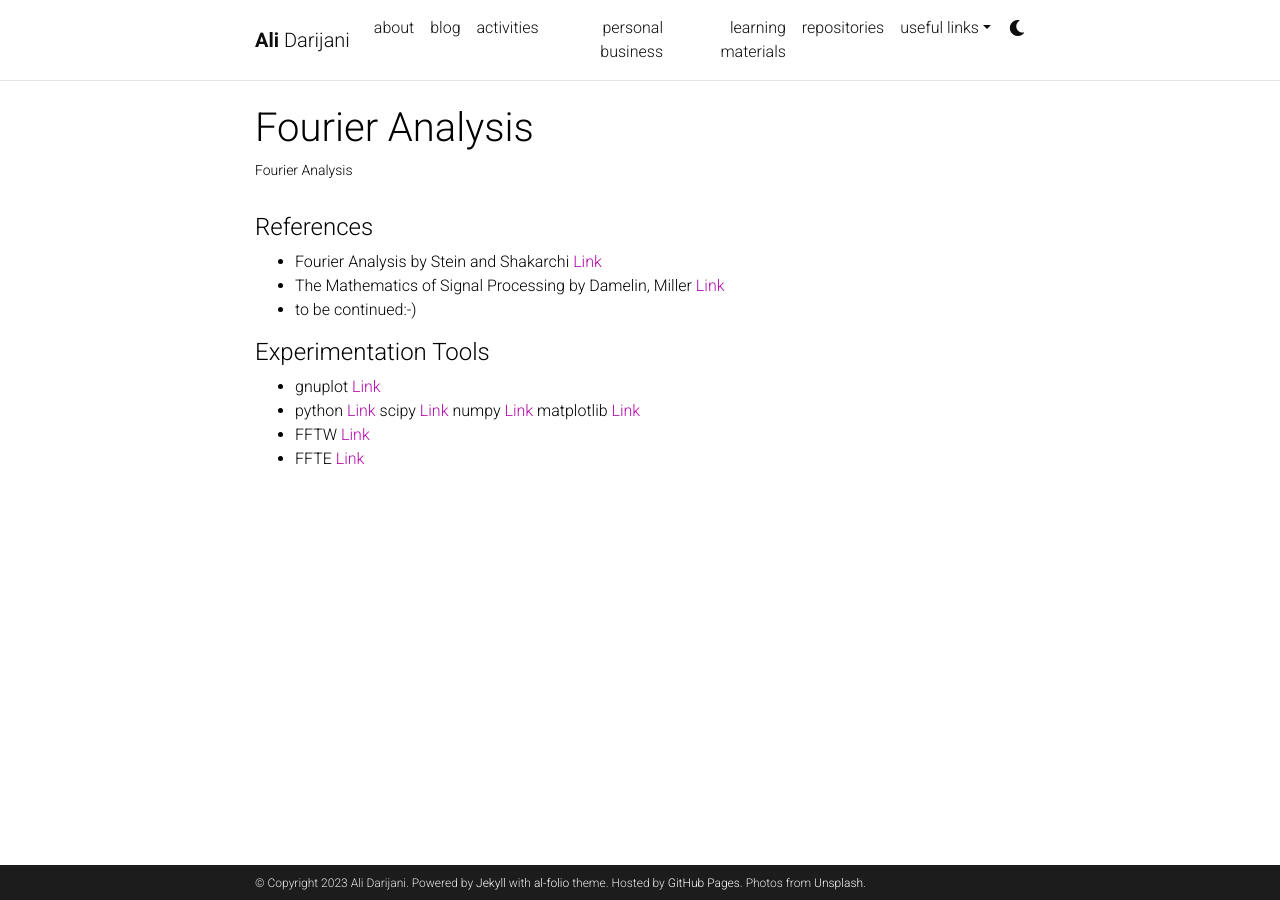
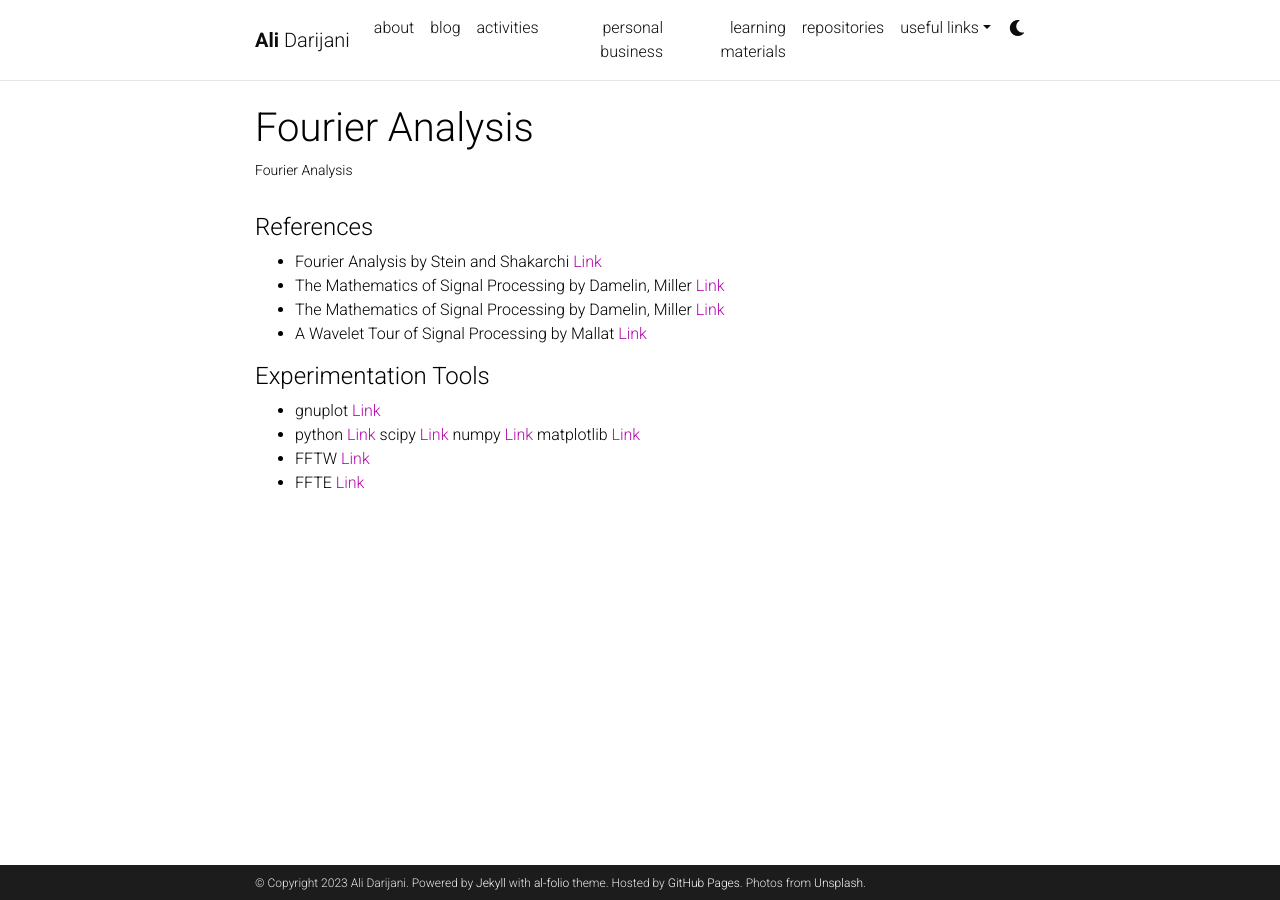
Before and after one commit to adarijani/adarijani.github.io_archived, a Jekyll site: the page built from _projects/07.fourier_analysis.md, in a window 1280 px wide. Built offline with Jekyll 4.4.1, drawn with Linux system fonts in a browser that asks for light colours; comment, search, counter and statistics services are not loaded; a style sheet for code colours, icons or effects is not loaded.

Commit message:
Update 07.fourier_analysis.md

```diff
--- a/_projects/07.fourier_analysis.md
+++ b/_projects/07.fourier_analysis.md
@@ -9,13 +9,14 @@ category: teaching
 
 #### References
 
-- Fourier Analysis by Stein and Shakarchi [Link](https://press.princeton.edu/books/hardcover/9780691113845/fourier-analysis)
-- The Mathematics of Signal Processing by Damelin, Miller [Link](https://www.cambridge.org/core/books/mathematics-of-signal-processing/A3F20BC5FBB820E923E66C8CCB13B173)
-- to be continued:-)
+* Fourier Analysis by Stein and Shakarchi [Link](https://press.princeton.edu/books/hardcover/9780691113845/fourier-analysis)
+* The Mathematics of Signal Processing by Damelin, Miller [Link](https://www.cambridge.org/core/books/mathematics-of-signal-processing/A3F20BC5FBB820E923E66C8CCB13B173)
+* The Mathematics of Signal Processing by Damelin, Miller [Link](https://www.cambridgebookshop.co.uk/products/the-mathematics-of-signal-processing)
+* A Wavelet Tour of Signal Processing by Mallat [Link](https://www.elsevier.com/books/a-wavelet-tour-of-signal-processing/mallat/978-0-12-374370-1)
 
 #### Experimentation Tools
 
-- gnuplot [Link](http://www.gnuplot.info/)
-- python [Link](https://www.python.org/) scipy [Link](https://scipy.org/) numpy [Link](https://numpy.org/) matplotlib [Link](https://matplotlib.org/)
-- FFTW [Link](https://www.fftw.org/)
-- FFTE [Link](http://www.ffte.jp/)
+* gnuplot [Link](http://www.gnuplot.info/)
+* python [Link](https://www.python.org/) scipy [Link](https://scipy.org/) numpy [Link](https://numpy.org/) matplotlib [Link](https://matplotlib.org/)
+* FFTW [Link](https://www.fftw.org/)
+* FFTE [Link](http://www.ffte.jp/)
```
